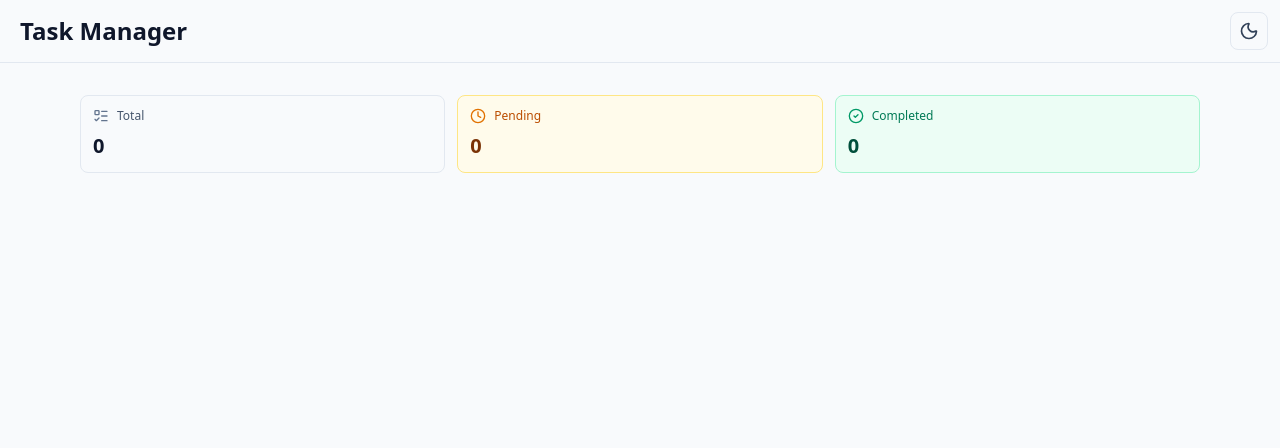
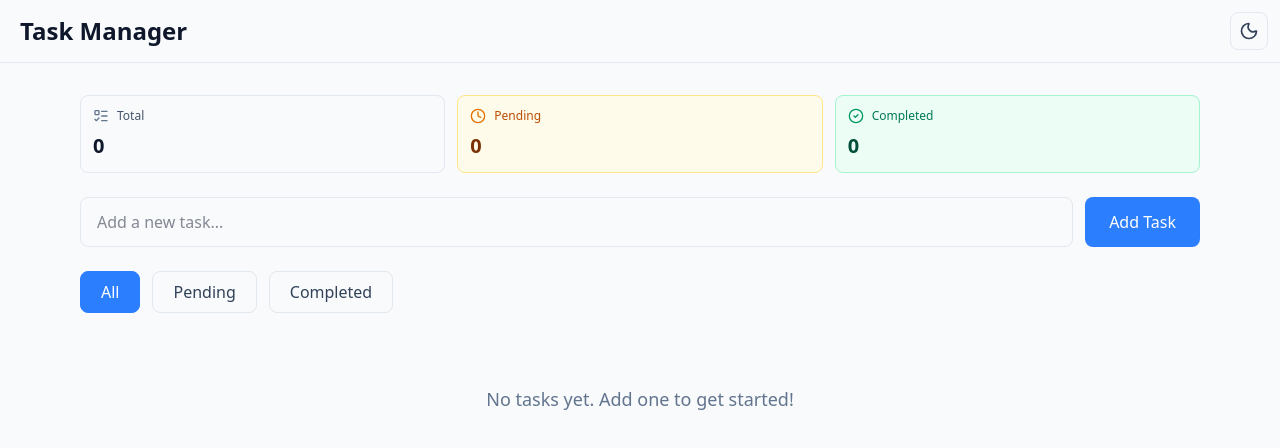
Before and after one commit to aryanxvz/limetray, a React (Vite) app: page / in a window 1280 px wide. Shown: the top 448 px of the page. Built offline with nearby package versions, Linux system fonts and the light colour scheme.

Commit message:
feat: created basic component design

```diff
--- a/package.json
+++ b/package.json
@@ -10,6 +10,9 @@
     "preview": "vite preview"
   },
   "dependencies": {
+    "@dnd-kit/core": "^6.3.1",
+    "@dnd-kit/sortable": "^10.0.0",
+    "@dnd-kit/utilities": "^3.2.2",
     "@tailwindcss/vite": "^4.1.18",
     "react": "^19.2.0",
     "react-dom": "^19.2.0",
@@ -19,6 +22,7 @@
     "@eslint/js": "^9.39.1",
     "@types/node": "^24.10.1",
     "@types/react": "^19.2.5",
+    "@types/react-beautiful-dnd": "^13.1.8",
     "@types/react-dom": "^19.2.3",
     "@vitejs/plugin-react": "^5.1.1",
     "eslint": "^9.39.1",
--- a/src/App.css
+++ b/src/App.css
@@ -67,3 +67,31 @@ body {
 .animate-fadeIn {
   animation: fadeIn 0.5s ease;
 }
+
+@keyframes slideDown {
+  from {
+    opacity: 0;
+    transform: translateY(-10px);
+  }
+  to {
+    opacity: 1;
+    transform: translateY(0);
+  }
+}
+
+@keyframes shake {
+  0%, 100% { transform: translateX(0); }
+  25% { transform: translateX(-5px); }
+  75% { transform: translateX(5px); }
+}
+
+@keyframes slideIn {
+  from {
+    opacity: 0;
+    transform: translateX(-20px);
+  }
+  to {
+    opacity: 1;
+    transform: translateX(0);
+  }
+}
--- a/src/App.tsx
+++ b/src/App.tsx
@@ -3,6 +3,9 @@ import { useEffect } from 'react';
 import { TaskProvider, useTaskContext } from './context/task-context';
 import { Header } from './componenets/header';
 import { TaskStats } from './componenets/task-status';
+import { TaskInput } from './componenets/task-input';
+import { TaskFilter } from './componenets/task-filter';
+import { TaskList } from './componenets/task-list';
 
 function AppContent() {
   const { theme } = useTaskContext()
@@ -21,6 +24,9 @@ function AppContent() {
       <Header />
       <div className="max-w-6xl mx-auto px-4">
         <TaskStats />
+        <TaskInput />
+        <TaskFilter />
+        <TaskList />
       </div>
     </div>
   )
--- /dev/null
+++ b/src/componenets/task-filter.tsx
@@ -0,0 +1,39 @@
+import React, { useCallback } from 'react';
+import { useTaskContext } from '../context/task-context';
+import type { FilterType } from '../types';
+
+export const TaskFilter: React.FC = React.memo(() => {
+  const { filter, setFilter } = useTaskContext()
+
+  const handleFilterChange = useCallback(
+    (newFilter: FilterType) => {
+      setFilter(newFilter)
+    },
+    [setFilter]
+  )
+
+  const FilterButton = ({ value, label }: { value: FilterType; label: string }) => {
+    const isActive = filter === value
+
+    return (
+      <button
+        onClick={() => handleFilterChange(value)}
+        className={`px-5 py-2 font-medium rounded-lg border transition-all duration-200
+          ${isActive
+            ? 'bg-blue-500 dark:bg-blue-600 text-white border-blue-500 dark:border-blue-600'
+            : 'bg-slate-50 dark:bg-neutral-900 text-slate-700 dark:text-neutral-300 border-slate-200 dark:border-neutral-800 hover:border-blue-500 dark:hover:border-blue-500'
+          }
+        `}>
+        {label}
+      </button>
+    )
+  }
+
+  return (
+    <div className="flex gap-3 mb-6">
+      <FilterButton value="all" label="All" />
+      <FilterButton value="pending" label="Pending" />
+      <FilterButton value="completed" label="Completed" />
+    </div>
+  )
+})
--- /dev/null
+++ b/src/componenets/task-input.tsx
@@ -0,0 +1,62 @@
+import React, { useState, useCallback } from 'react';
+import { useTaskContext } from '../context/task-context';
+
+export const TaskInput: React.FC = React.memo(() => {
+  const [input, setInput] = useState('')
+  const [error, setError] = useState('')
+  const { addTask } = useTaskContext()
+
+  const handleSubmit = useCallback(
+    (e: React.FormEvent) => {
+      e.preventDefault()
+
+      if (!input.trim()) {
+        setError('Task cannot be empty')
+        return
+      }
+
+      if (input.trim().length < 3) {
+        setError('Task must be at least 3 characters')
+        return
+      }
+
+      addTask(input)
+      setInput('')
+      setError('')
+    },
+    [input, addTask]
+  )
+
+  const handleInputChange = useCallback((e: React.ChangeEvent<HTMLInputElement>) => {
+    setInput(e.target.value)
+    if (error) setError('')
+  }, [error])
+
+  return (
+    <form onSubmit={handleSubmit} className="mb-6">
+      <div className="flex gap-3">
+        <input type="text" placeholder="Add a new task..."
+          value={input} onChange={handleInputChange}
+          className={`flex-1 px-4 py-3 rounded-lg border transition-all duration-200 outline-none
+            bg-slate-50 dark:bg-neutral-900 text-slate-900 dark:text-neutral-100
+            ${error
+              ? 'border-red-500 dark:border-red-500 focus:border-red-500 dark:focus:border-red-500'
+              : 'border-slate-200 dark:border-neutral-800 focus:border-blue-500 dark:focus:border-blue-500'
+            }
+          `}
+        />
+
+        <button type="submit"
+          className="px-6 py-3 font-medium text-white rounded-lg bg-blue-500 hover:bg-blue-600 dark:bg-blue-600 dark:hover:bg-blue-700 transition-colors duration-200 active:scale-95">
+          Add Task
+        </button>
+      </div>
+
+      {error && (
+        <p className="text-sm mt-2 text-red-500 dark:text-red-400">
+          {error}
+        </p>
+      )}
+    </form>
+  )
+})
--- /dev/null
+++ b/src/componenets/task-item.tsx
@@ -0,0 +1,57 @@
+import React, { useCallback } from 'react';
+import { useSortable } from '@dnd-kit/sortable';
+import { CSS } from '@dnd-kit/utilities';
+import type { Task } from '../types';
+import { useTaskContext } from '../context/task-context';
+
+interface TaskItemProps {
+  task: Task
+  index: number
+}
+
+export const TaskItem: React.FC<TaskItemProps> = React.memo(({ task }) => {
+  const { toggleTask, deleteTask } = useTaskContext()
+
+  const { attributes, listeners, setNodeRef, transform, transition, isDragging } = useSortable({ id: task.id })
+
+  const sortableStyle = {
+    transform: CSS.Transform.toString(transform),
+    transition,
+  }
+
+  const handleToggle = useCallback(() => {
+    toggleTask(task.id)
+  }, [toggleTask, task.id])
+
+  const handleDelete = useCallback(() => {
+    deleteTask(task.id)
+  }, [deleteTask, task.id])
+
+  return (
+    <div ref={setNodeRef} style={sortableStyle}
+      {...attributes} {...listeners}
+      className={`flex items-center justify-between gap-4 px-4 py-3 rounded-lg border mb-3 transition-all duration-200
+        ${task.completed
+          ? 'bg-slate-100/50 dark:bg-neutral-900/30 border-slate-200 dark:border-neutral-800'
+          : 'bg-slate-50 dark:bg-neutral-900 border-slate-200 dark:border-neutral-800 hover:border-blue-500 dark:hover:border-blue-500'
+        }
+        ${isDragging ? 'opacity-50 shadow-lg' : ''}
+      `}>
+
+      <div className="flex items-center gap-3 flex-1 min-w-0">
+        <input type="checkbox"
+          checked={task.completed} onChange={handleToggle}
+          className="w-5 h-5 cursor-pointer accent-blue-500 dark:accent-blue-600"/>
+        <span className={`text-base text-slate-900 dark:text-neutral-100 transition-all duration-200
+          ${task.completed ? 'line-through opacity-50' : ''}`}>
+          {task.text}
+        </span>
+      </div>
+
+      <button onClick={handleDelete}
+        className="p-2 text-slate-500 dark:text-neutral-400 hover:text-red-500 dark:hover:text-red-400 hover:bg-red-50 dark:hover:bg-red-950/20 rounded transition-all duration-200 active:scale-95">
+        ✕
+      </button>
+    </div>
+  )
+})
--- /dev/null
+++ b/src/componenets/task-list.tsx
@@ -0,0 +1,80 @@
+import React, { useMemo } from 'react';
+import {
+  DndContext,
+  closestCenter,
+  KeyboardSensor,
+  PointerSensor,
+  useSensor,
+  useSensors,
+  type DragEndEvent,
+} from '@dnd-kit/core';
+import {
+  SortableContext,
+  sortableKeyboardCoordinates,
+  verticalListSortingStrategy,
+} from '@dnd-kit/sortable';
+import { useTaskContext } from '../context/task-context';
+import { TaskItem } from './task-item';
+
+export const TaskList: React.FC = React.memo(() => {
+  const { tasks, filter, reorderTasks } = useTaskContext()
+
+  const sensors = useSensors(
+    useSensor(PointerSensor),
+    useSensor(KeyboardSensor, {
+      coordinateGetter: sortableKeyboardCoordinates,
+    })
+  )
+
+  const filteredTasks = useMemo(() => {
+    switch (filter) {
+      case 'completed':
+        return tasks.filter((task) => task.completed)
+      case 'pending':
+        return tasks.filter((task) => !task.completed)
+      default:
+        return tasks
+    }
+  }, [tasks, filter])
+
+  const handleDragEnd = (event: DragEndEvent) => {
+    const { active, over } = event
+
+    if (!over || active.id === over.id) return
+
+    const oldIndex = filteredTasks.findIndex((task) => task.id === active.id)
+    const newIndex = filteredTasks.findIndex((task) => task.id === over.id)
+
+    if (oldIndex !== -1 && newIndex !== -1) {
+      reorderTasks(oldIndex, newIndex)
+    }
+  }
+
+  if (filteredTasks.length === 0) {
+    return (
+      <div className="text-center py-12">
+        <p className="text-lg text-slate-500 dark:text-neutral-400">
+          {filter === 'completed'
+            ? 'No completed tasks yet'
+            : filter === 'pending'
+            ? 'No pending tasks'
+            : 'No tasks yet. Add one to get started!'}
+        </p>
+      </div>
+    )
+  }
+
+  return (
+    <DndContext sensors={sensors} collisionDetection={closestCenter} onDragEnd={handleDragEnd}>
+      <SortableContext
+        items={filteredTasks.map((task) => task.id)}
+        strategy={verticalListSortingStrategy}>
+        <div>
+          {filteredTasks.map((task, index) => (
+            <TaskItem key={task.id} task={task} index={index} />
+          ))}
+        </div>
+      </SortableContext>
+    </DndContext>
+  )
+})
```
Also changed, not shown: 1 other file (tests, documents, lock files or other folders).
